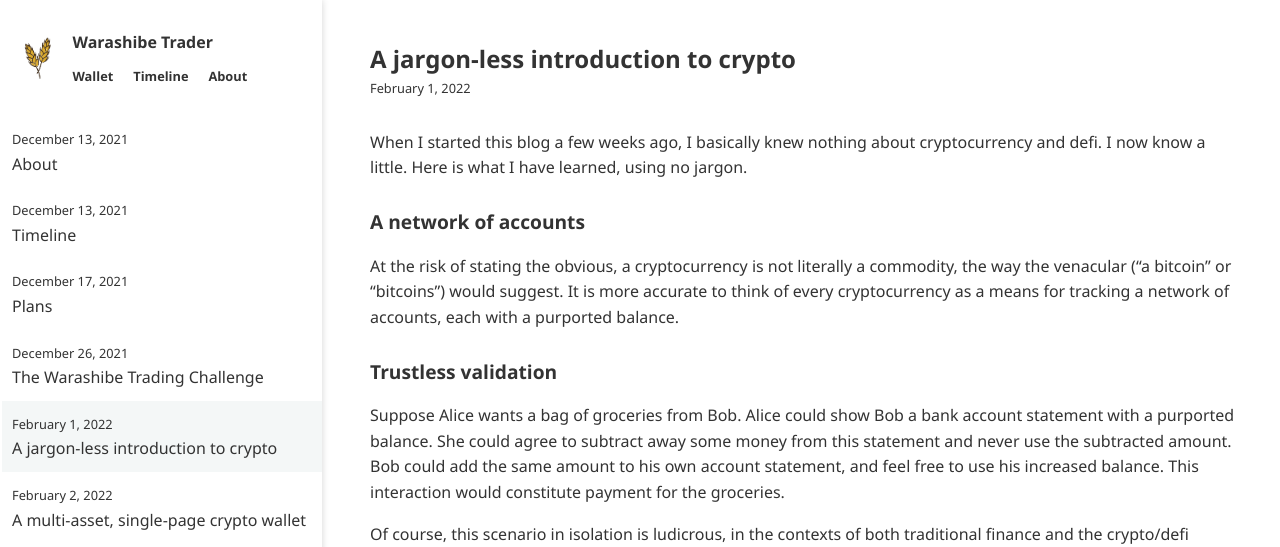
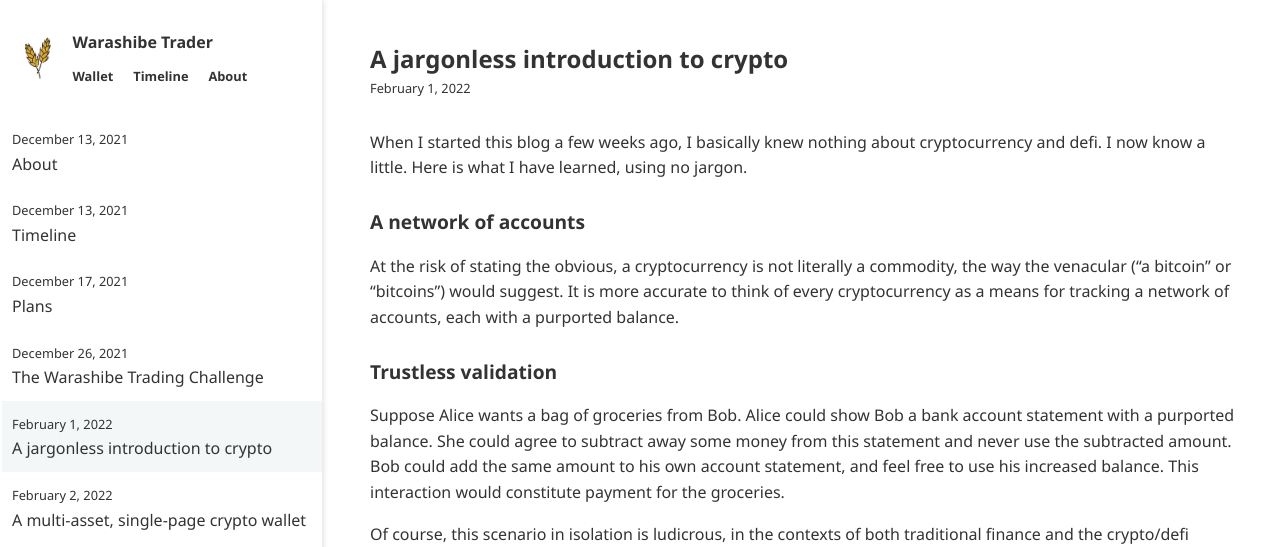
Before and after one commit to warashibetrader/warashibetrader.github.io, a Jekyll site: the page built from _posts/2022-02-01-crypto-space.md, in a window 1280 px wide and 900 px high. Shown: the top 547 px of the window. Built offline with Jekyll 4.4.1, drawn with Linux system fonts in a browser that asks for light colours.

Commit message:
Update 2022-02-01-crypto-space.md

```diff
--- a/_posts/2022-02-01-crypto-space.md
+++ b/_posts/2022-02-01-crypto-space.md
@@ -1,5 +1,5 @@
 ---
-title: "A jargon-less introduction to crypto"
+title: "A jargonless introduction to crypto"
 ---
 
 When I started this blog a few weeks ago, I basically knew nothing about cryptocurrency and defi. I now know a little. Here is what I have learned, using no jargon.
```
